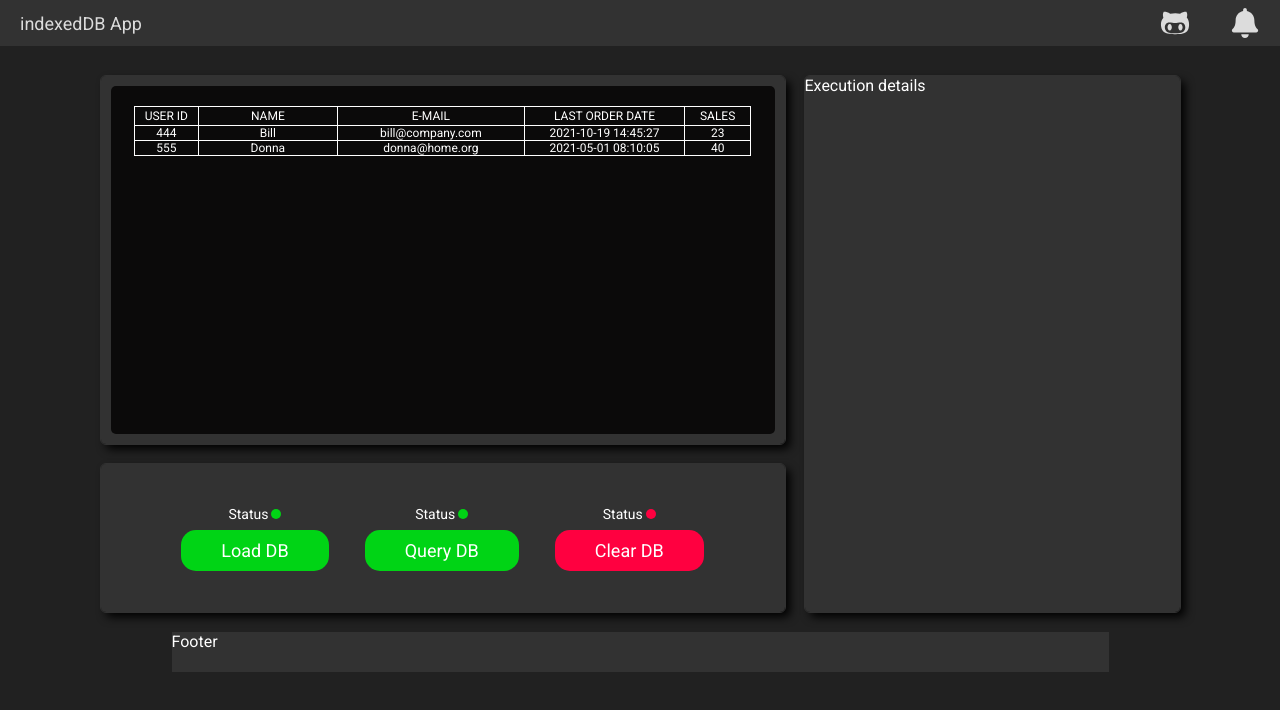
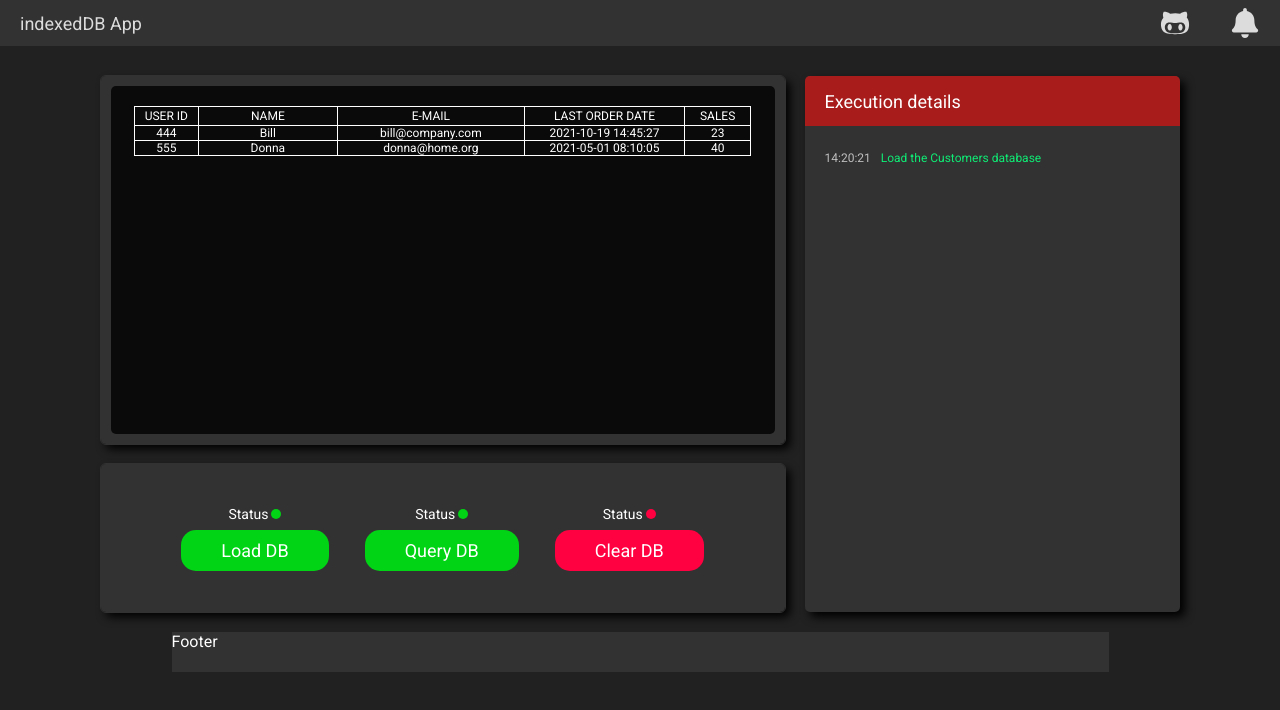
Before and after one commit to rrafaelc/app-ideas-challenge, a React (Create React App) app in the folder beginner/11_first_db_app/: page / in a window 1280 px wide. Both pictures are taken after a click on the button "Load DB". Shown: the top 710 px of the page. Built offline with nearby package versions, Linux system fonts and the light colour scheme.

Commit message:
Execution component design done

```diff
--- /dev/null
+++ b/beginner/11_first_db_app/src/components/Execution/index.tsx
@@ -0,0 +1,36 @@
+import { useCallback } from 'react';
+import { Container, Log } from './style';
+
+interface LogProps {
+	date: Date;
+	msg: string;
+	type: 'normal' | 'function' | 'error';
+}
+
+interface ExecutionProps {
+	logs: LogProps[];
+}
+
+export default ({ logs }: ExecutionProps) => {
+	const formatDate = useCallback((dt: Date) => {
+		const hours = `0${dt.getHours()}`.slice(-2);
+		const minutes = `0${dt.getMinutes()}`.slice(-2);
+		const seconds = `0${dt.getSeconds()}`.slice(-2);
+
+		return `${hours}:${minutes}:${seconds}`;
+	}, []);
+
+	return (
+		<Container>
+			<div className='header'>Execution details</div>
+			<div className='logs'>
+				{logs.map(lg => (
+					<Log key={Math.random().toString(36).substr(2, 9)}>
+						<p className='date'>{formatDate(lg.date)}</p>
+						<p className={lg.type}>{lg.msg}</p>
+					</Log>
+				))}
+			</div>
+		</Container>
+	);
+};
--- /dev/null
+++ b/beginner/11_first_db_app/src/components/Execution/style.ts
@@ -0,0 +1,50 @@
+import styled from 'styled-components';
+
+export const Container = styled.div`
+	height: 100%;
+
+	display: flex;
+	flex-direction: column;
+
+	.header {
+		height: 50px;
+		padding-left: 20px;
+
+		font-size: 18px;
+		background: #a81c1c;
+
+		display: flex;
+		align-items: center;
+
+		border-top-left-radius: 5px;
+		border-top-right-radius: 5px;
+	}
+
+	.logs {
+		flex: 1;
+		overflow-y: auto;
+
+		margin-top: 25px;
+		padding: 0 20px;
+		font-size: 12px;
+	}
+`;
+
+export const Log = styled.div`
+	margin-bottom: 10px;
+
+	display: flex;
+	gap: 10px;
+
+	.date {
+		color: #bebebe;
+	}
+
+	.function {
+		color: #0fec75;
+	}
+
+	.error {
+		color: #ff0040;
+	}
+`;
--- a/beginner/11_first_db_app/src/pages/Dashboard/index.tsx
+++ b/beginner/11_first_db_app/src/pages/Dashboard/index.tsx
@@ -1,15 +1,39 @@
-import { useState } from 'react';
+import { useEffect, useState } from 'react';
 
 import Header from '../../components/Header';
 import Result from '../../components/Result';
 import Controls from '../../components/Controls';
+import Execution from '../../components/Execution';
 import Footer from '../../components/Footer';
 
 import { Container, Main, LeftCenter, RightCenter } from './style';
 
+interface LogProps {
+	date: Date;
+	msg: string;
+	type: 'normal' | 'function' | 'error';
+}
+
 const App = () => {
-	// eslint-disable-next-line
 	const [buttonClicked, setButtonClicked] = useState('');
+	const [logs, setLogs] = useState<LogProps[]>([]);
+
+	const sendLog = () => {
+		const log: LogProps = {
+			date: new Date(),
+			msg: 'Load the Customers database',
+			type: 'function',
+		};
+		setLogs([...logs, log]);
+	};
+
+	useEffect(() => {
+		// Test temporary
+		if (buttonClicked) {
+			sendLog();
+			setButtonClicked('');
+		}
+	}, [buttonClicked]);
 
 	return (
 		<>
@@ -20,7 +44,9 @@ const App = () => {
 						<Result />
 						<Controls setButtonClicked={setButtonClicked} />
 					</LeftCenter>
-					<RightCenter>Execution details</RightCenter>
+					<RightCenter>
+						<Execution logs={logs} />
+					</RightCenter>
 				</Main>
 				<Footer />
 			</Container>
--- a/beginner/11_first_db_app/src/pages/Dashboard/style.ts
+++ b/beginner/11_first_db_app/src/pages/Dashboard/style.ts
@@ -28,7 +28,6 @@ export const RightCenter = styled.div`
 	height: 536px;
 	background: #323232;
 
-	outline: 1px solid #323232;
 	border-radius: 5px;
 	box-shadow: 5px 5px 10px 0 #000;
 `;
```
